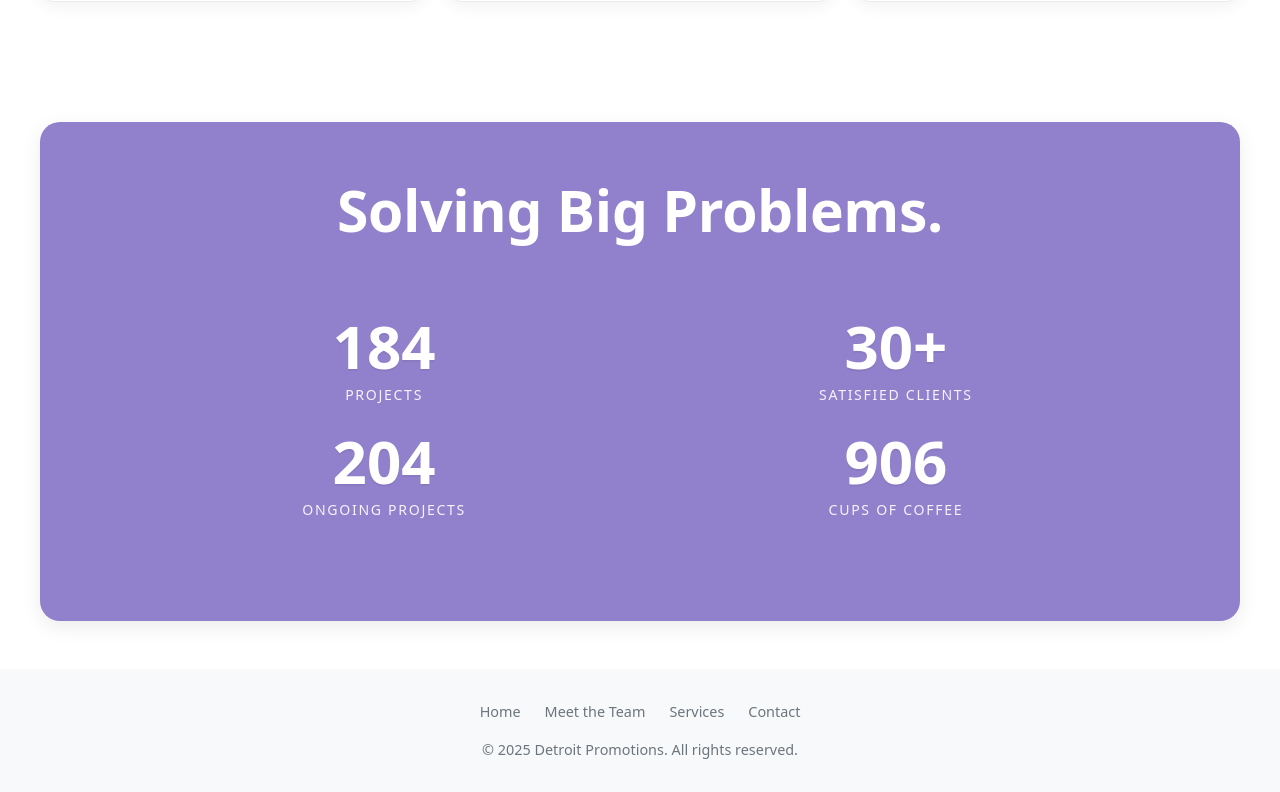
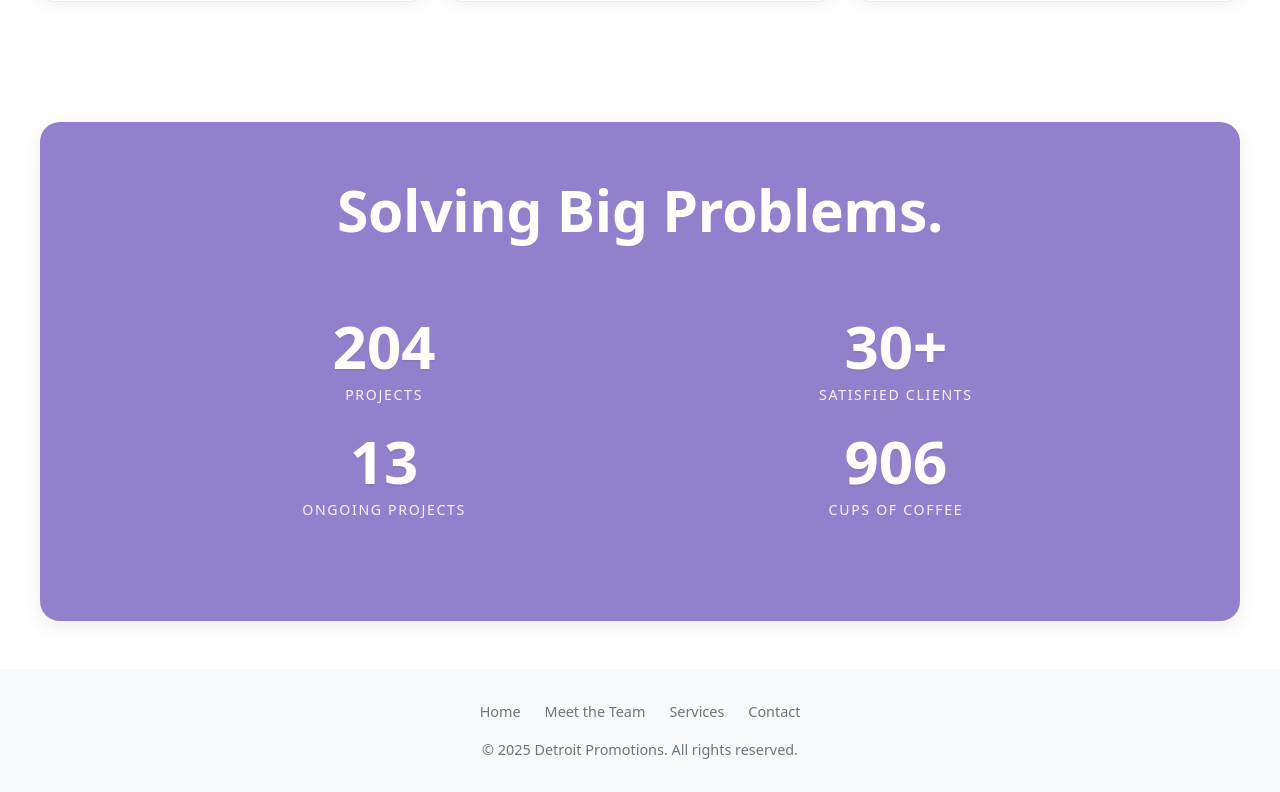
Before and after one commit to KyleVandenbossche/detroit-promotions, a React (Create React App) app: page / in a window 1280 px wide. Shown: the part 3153-3945 px from the top of the page. Built offline with nearby package versions, Linux system fonts and the light colour scheme.

Commit message:
changed counter numbers

```diff
--- a/src/components/Home.js
+++ b/src/components/Home.js
@@ -94,7 +94,7 @@ function CountersSection() {
 
           <div className="count-grid" ref={sectionRef}>
             <article className="count-card">
-              <div className="count-number" data-end="184" data-duration="1200">0</div>
+              <div className="count-number" data-end="204" data-duration="1200">0</div>
               <div className="count-label">PROJECTS</div>
             </article>
             <article className="count-card">
@@ -102,7 +102,7 @@ function CountersSection() {
               <div className="count-label">SATISFIED CLIENTS</div>
             </article>
             <article className="count-card">
-              <div className="count-number" data-end="204" data-duration="900">0</div>
+              <div className="count-number" data-end="13" data-duration="900">0</div>
               <div className="count-label">ONGOING PROJECTS</div>
             </article>
             <article className="count-card">
```
